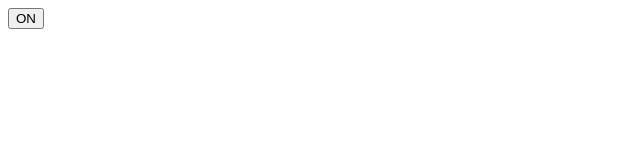
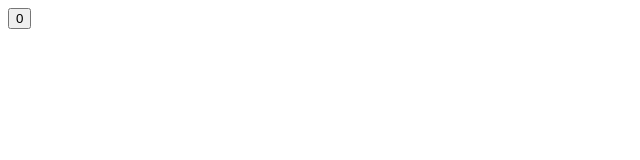
Before and after one commit to luantran96/ReactBoilerPlate, a React app: page / in a window 1280 px wide. Shown: the top 160 px of the page, without its empty margins (0-640 px from the left). Built offline with nearby package versions, Linux system fonts and the light colour scheme; the HTML template or start-up script is replaced by a standard one.

Commit message:
set up hooks

```diff
--- /dev/null
+++ b/src/App.jsx
@@ -0,0 +1,18 @@
+import React, { useState, useEffect } from "react";
+
+function App() {
+
+  const [count, setCount] = useState(0);
+
+  return (
+    <div id="body">
+      <div>
+        <button onClick={() => setCount(count + 1)} type="button">
+          {count}
+        </button>
+      </div>
+    </div>
+  );
+}
+
+export default App;
--- a/src/App.tsx
+++ /dev/null
@@ -1,23 +0,0 @@
-import React from "react";
-
-class App extends React.Component {
-  state = { loading: true };
-
-  toggle = () => {
-    this.setState(prevState => ({ loading: !prevState.loading }));
-  };
-
-  render() {
-    return (
-      <div id="body">
-        <div>
-          <button onClick={this.toggle} type="button">
-            {this.state.loading ? "ON" : "OFF"}
-          </button>
-        </div>
-      </div>
-    );
-  }
-}
-
-export default App;
--- a/webpack.config.js
+++ b/webpack.config.js
@@ -4,24 +4,24 @@ const DIST_DIR = path.join(__dirname, '/dist');
 
 module.exports = {
   entry: {
-    app: `${SRC_DIR}/Index.tsx`,
+    app: `${SRC_DIR}/Index.jsx`,
   },
   output: {
     filename: '[name].js',
     path: DIST_DIR,
   },
   resolve: {
-    extensions: ['.tsx', '.js', '.ts']
+    extensions: ['.jsx', '.js', '.ts']
   },
   module: {
     rules: [
       {
-        test: /\.tsx?/,
+        test: /\.jsx?/,
         include: [SRC_DIR],
         exclude: /node_modules/,
         loader: 'babel-loader',
         options: {
-          presets: ['@babel/preset-typescript', '@babel/preset-react', '@babel/preset-env'],
+          presets: ['@babel/preset-react', '@babel/preset-env'],
           plugins: ['@babel/plugin-proposal-class-properties'],
         },
       },
```
Also changed, not shown: src/Index.jsx (renamed from src/Index.tsx), 2 other files (tests, documents, lock files or other folders).
